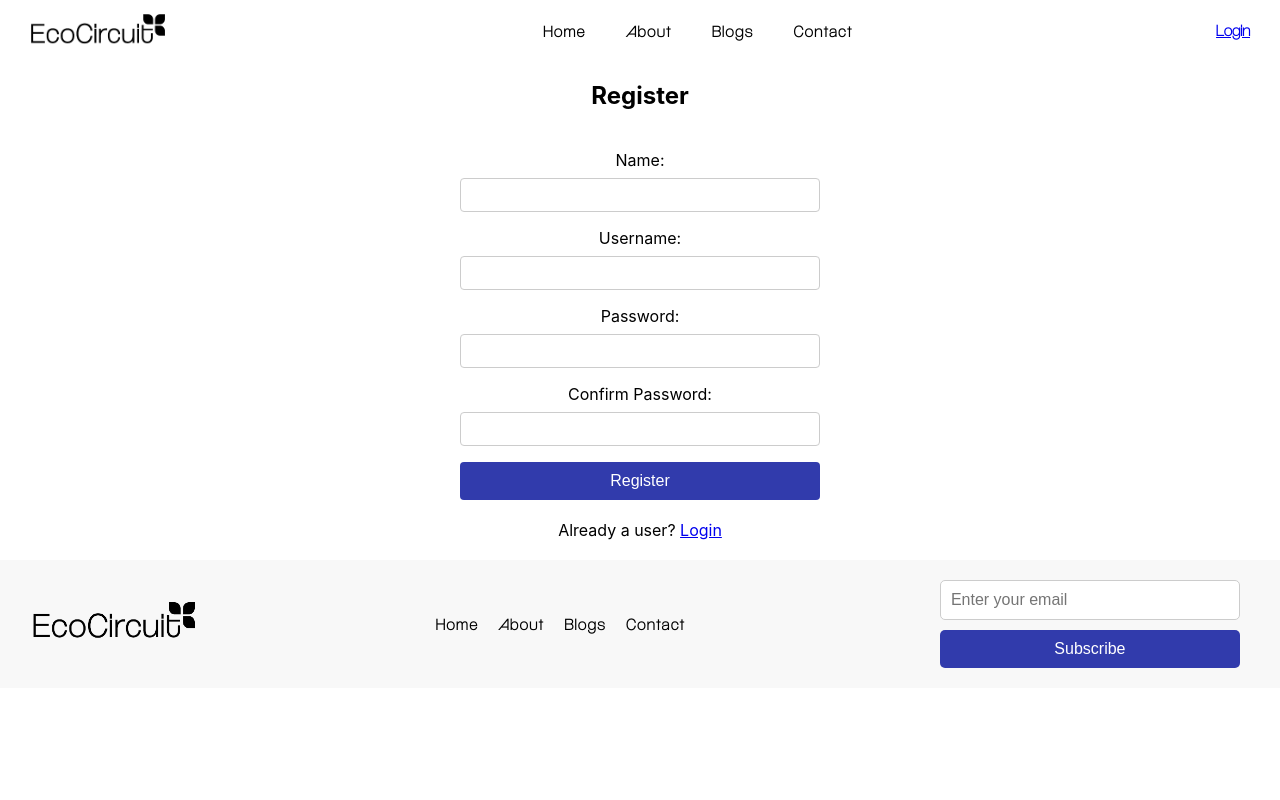
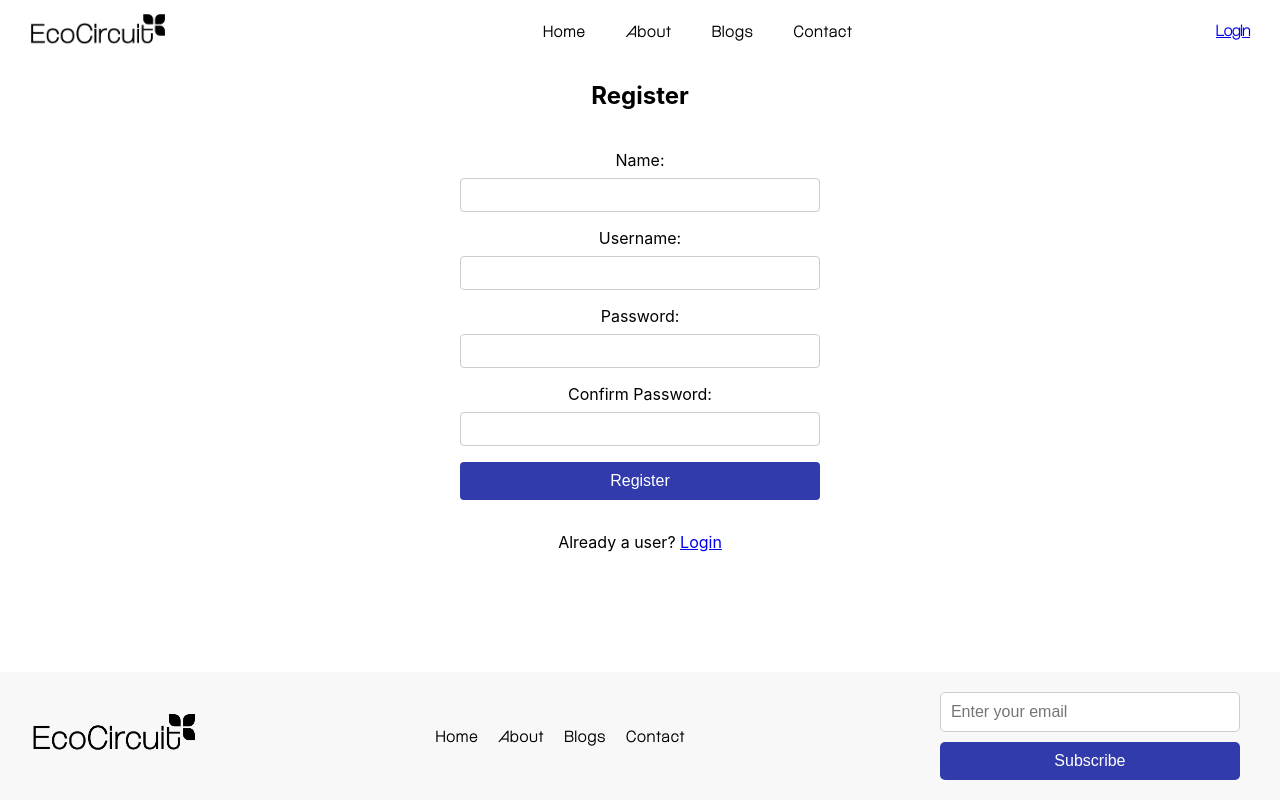
Before and after one commit to atulsahani8/EcoCircuit, a React (Create React App) app in the folder frontend/: page /register in a window 1280 px wide. Built offline with nearby package versions, Linux system fonts and the light colour scheme.

Commit message:
footer position

```diff
--- a/frontend/src/Components/Footer/Footer.scss
+++ b/frontend/src/Components/Footer/Footer.scss
@@ -1,5 +1,5 @@
 .footer {
-    position: relative;
+    position: fixed;
     bottom: 0;
     left: 0;
     width: 100%;
--- a/frontend/src/Containers/Login/Login.jsx
+++ b/frontend/src/Containers/Login/Login.jsx
@@ -58,7 +58,7 @@ const Login = () => {
 
         <button type="submit">Login</button>
         <br />
-        <p>
+        <p style={{ marginTop: '12px' }}>
           Not a user? <Link to="/register">Register</Link>
         </p>
       </form>
--- a/frontend/src/Containers/Register/Register.jsx
+++ b/frontend/src/Containers/Register/Register.jsx
@@ -75,7 +75,7 @@ const Register = () => {
 
         <button type="submit">Register</button>
         <br />
-        <p>
+        <p style={{ marginTop: "12px" }}>
           Already a user? <Link to="/login">Login</Link>
         </p>
       </form>
```
